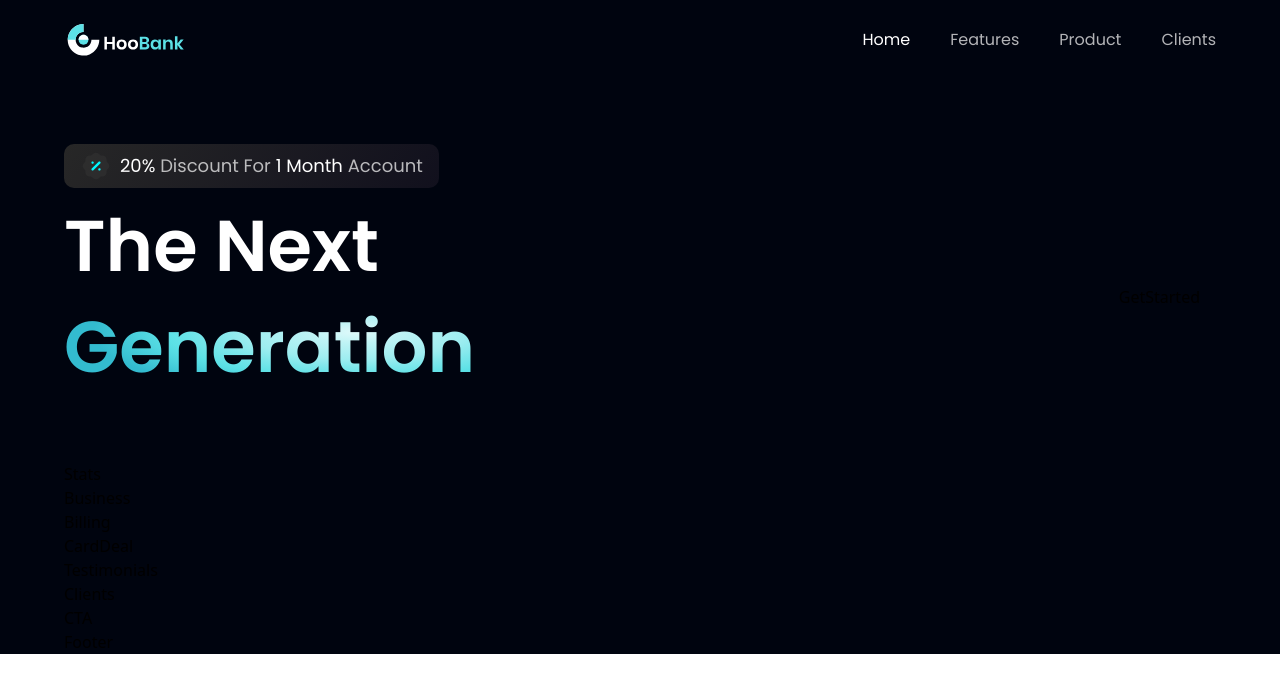
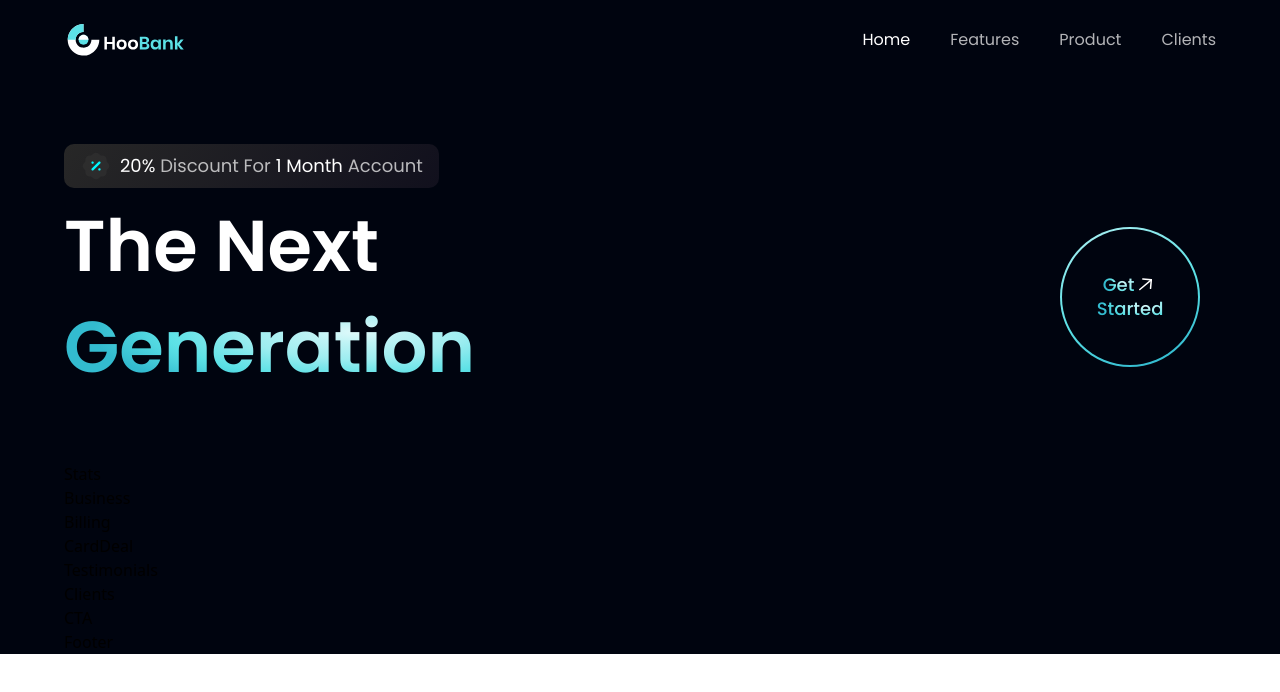
Before and after one commit to Carmel-Jane/UI-UX-modern-app, a React (Vite) app: page / in a window 1280 px wide. Shown: the top 692 px of the page. Built offline with nearby package versions, Linux system fonts and the light colour scheme.

Commit message:
get started component completed and styled

```diff
--- a/src/components/GetStarted.jsx
+++ b/src/components/GetStarted.jsx
@@ -1,8 +1,21 @@
+import styles from "../style";
+import { arrowUp } from "../assets";
 
-const GetStarted = () => {
-  return (
-    <div>GetStarted</div>
-  )
-}
+const GetStarted = () => (
+  <div className={`${styles.flexCenter} w-[140px] h-[140px] rounded-full bg-blue-gradient p-[2px] cursor-pointer`}>
+    <div className={`${styles.flexCenter} flex-col bg-primary w-[100%] h-[100%] rounded-full`}>
+      <div className={`${styles.flexStart} flex-row`}>
+        <p className="font-poppins font-medium text-[18px] leading-[23.4px]">
+          <span className="text-gradient">Get</span>
+        </p>
+        <img src={arrowUp} alt="arrow-up" className="w-[23px] h-[23px] object-contain" />
+      </div>
 
-export default GetStarted
+      <p className="font-poppins font-medium text-[18px] leading-[23.4px]">
+        <span className="text-gradient">Started</span>
+      </p>
+    </div>
+  </div>
+);
+
+export default GetStarted;
```
